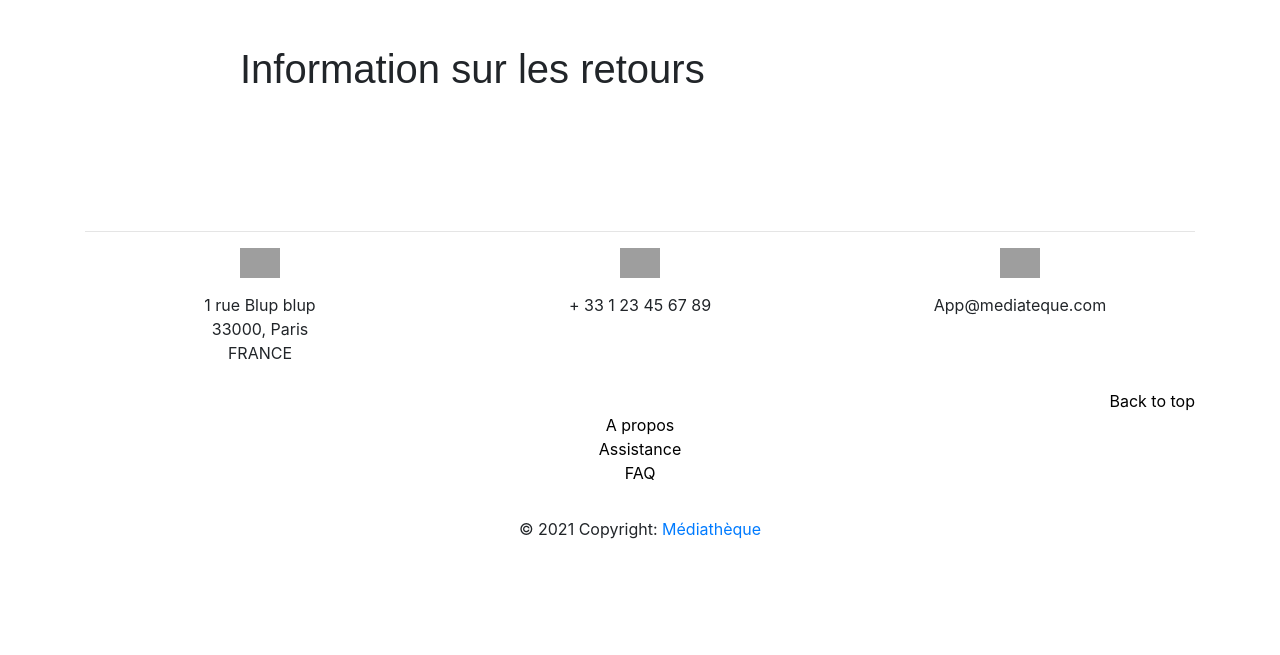
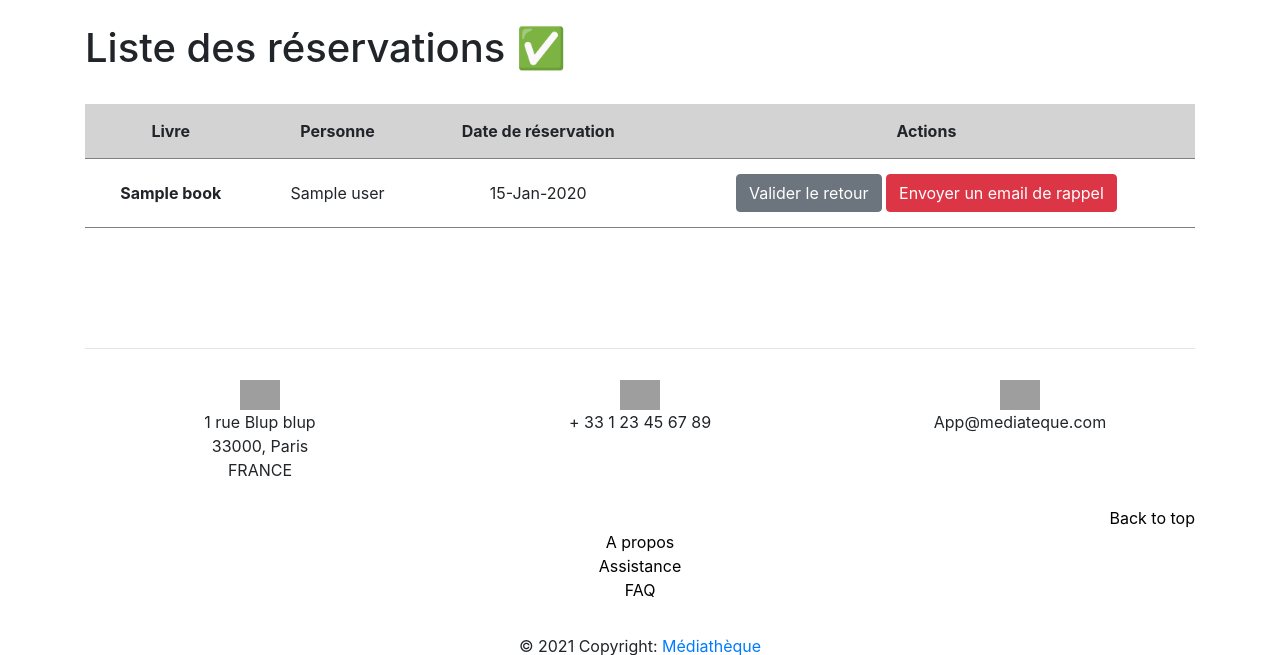
Before and after one commit to AnaisLeseur/mediatheque_V2, a Symfony app: template templates/booking/return.html.twig in a window 1280 px wide. Shown: the part 56-711 px from the top of the page. Run offline with Twig, Linux system fonts and the light colour scheme; the template is opened without the code that fills it: most values are stand-ins (such as "Sample title", 1, 10 or a date in 2020); some libraries are stand-ins or nearby versions; grey boxes are pictures that could not be loaded.

Commit message:
admin validation for return book

```diff
--- a/templates/booking/return.html.twig
+++ b/templates/booking/return.html.twig
@@ -7,16 +7,64 @@
     .example-wrapper { margin: 1em auto; max-width: 800px; width: 95%; font: 18px/1.5 sans-serif; }
     .example-wrapper code { background: #F5F5F5; padding: 2px 6px; }
     img{
-        margin-bottom: 15px;
+        margin-left: auto;
+        margin-right: auto;
+        margin-top: 15px;
         max-width: 150px;
         height: auto;
     }
+    .max-card {
+        max-width: 220px;
+        height: auto;
+    }
+        table {
+        width:100%;
+    }
+    td, th {
+        margin:15px;
+        padding:15px;
+        text-align:center
+    }
+    tr {
+        border-bottom:solid 1px grey;
+    }
+    thead {
+        background-color:lightgrey;
+        text-align:center
+    }
 </style>
 
-<div class="example-wrapper">
 <br/>
-    <h1>Information sur les retours </h1>
+    <h1>Liste des réservations ✅</h1>
+    <br/>
+    <table>
+        <thead>
+            <th>Livre</th>
+            <th>Personne</th>
+            <th>Date de réservation</th>
+            <th>Actions</th>
+        </thead>
+        <tbody>
 
 
-</div>
+    {% for booking in bookings %}
+    <tr>
+        <td><strong>{{ booking.book.title }}</strong></td>
+        <td>{{ booking.user.name }}</td>
+        <td>{{ booking.bookingDate|date('d-M-Y') }}</td>
+        <td>
+            <a href="{{path("returned",{"id":booking.id} )}}">
+                <button type="button" class="btn btn-secondary">Valider le retour</button>
+            </a>
+            <a href="{{path("home",{"id":booking.user.id} )}}">
+                <button type="button" class="btn btn-danger">Envoyer un email de rappel</button>
+            </a>
+        </td>
+    </tr>
+
+    {% endfor %}
+
+</tbody>
+</table>
+
 {% endblock %}
```
Also changed, not shown: src/Controller/BookingController.php (+18 -1 lines), src/Repository/BookingRepository.php (+7 -9 lines).
